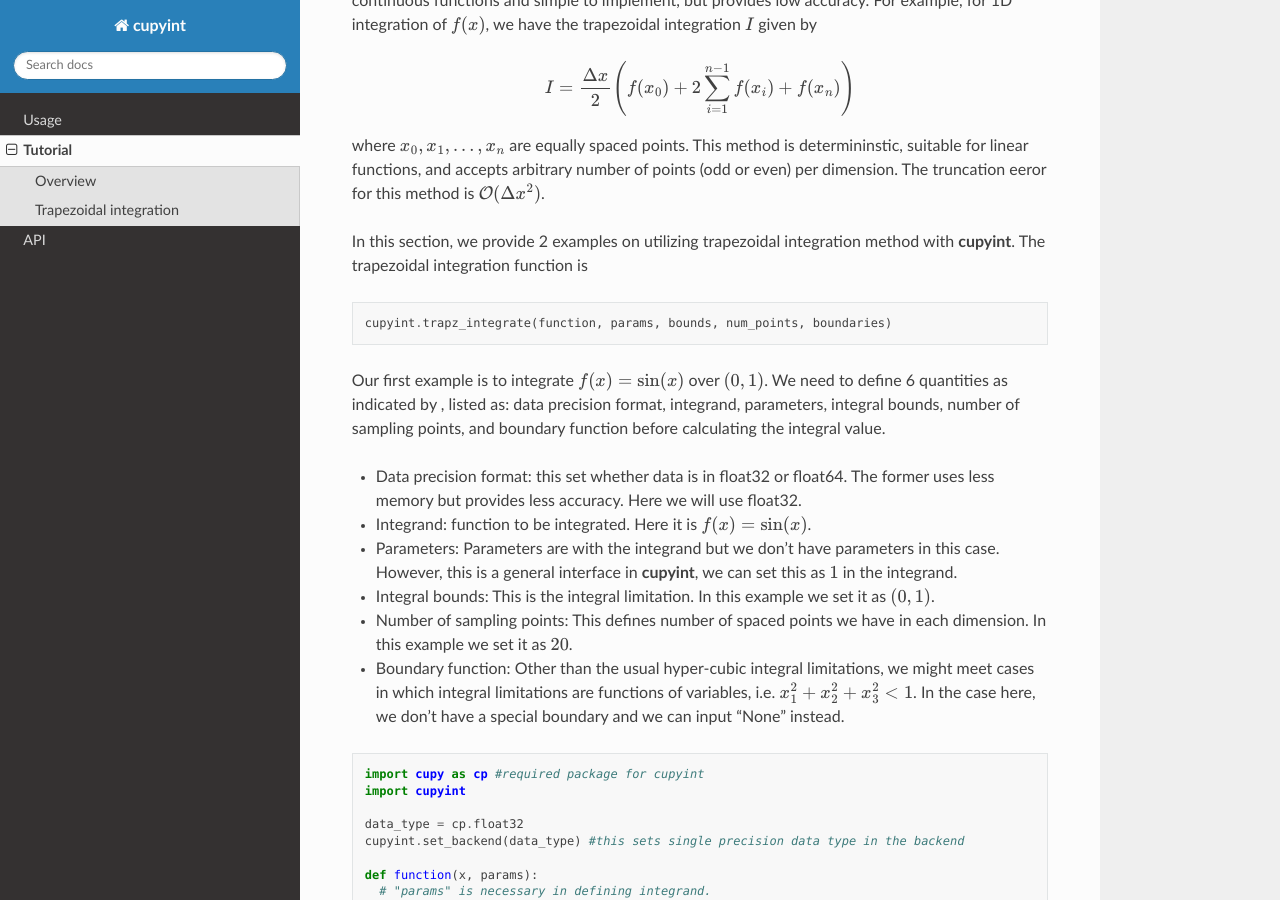
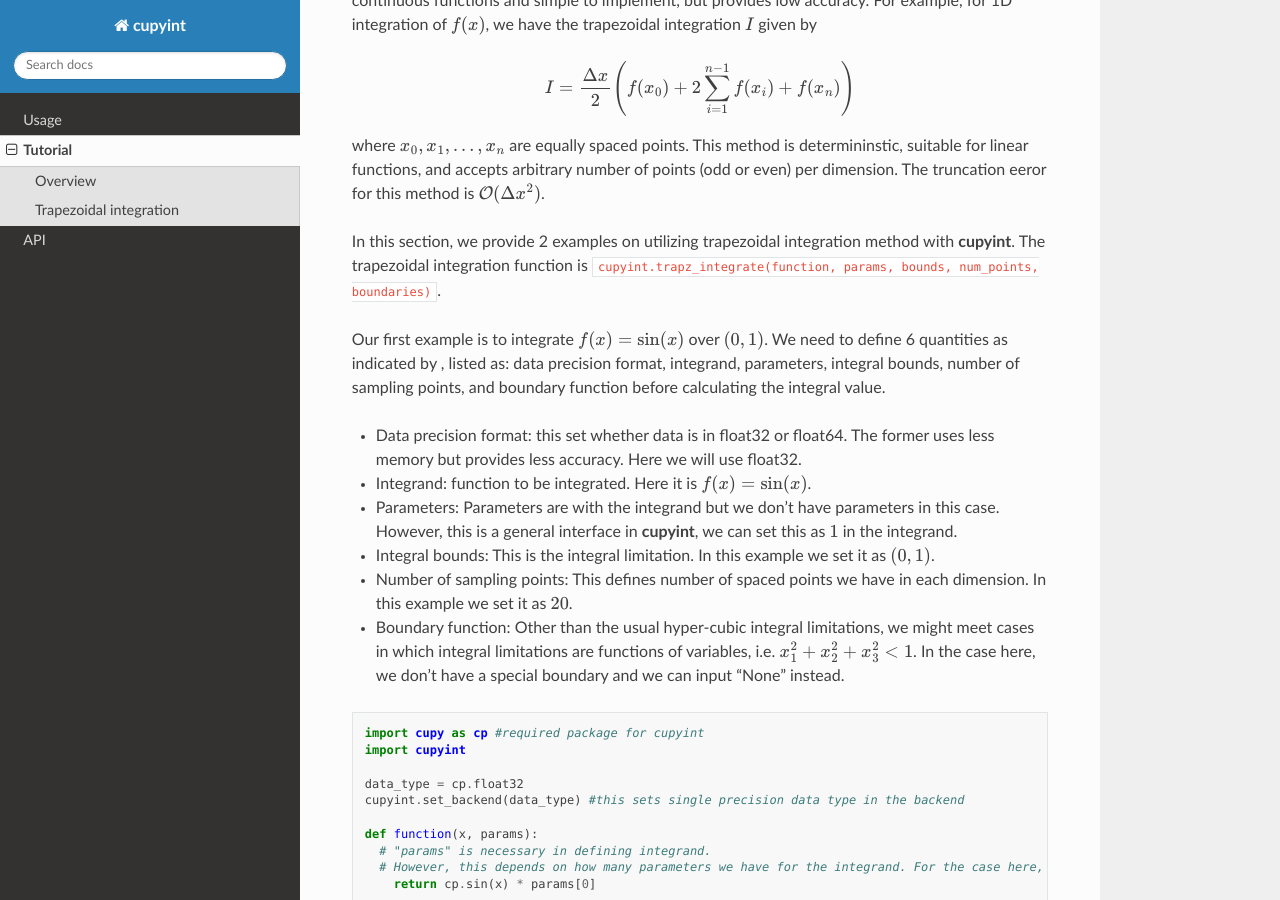
Before and after one commit to ze-ouyang/cupyint_doc, a Sphinx documentation site: the page built from docs/source/tutorial.rst, in a window 1280 px wide and 900 px high, scrolled down 859 px. Built offline with Sphinx 7.4.7 and the Read the Docs theme 3.1.0, drawn with Linux system fonts in a browser that asks for light colours.

Commit message:
Update tutorial.rst

```diff
--- a/docs/source/tutorial.rst
+++ b/docs/source/tutorial.rst
@@ -36,11 +36,7 @@ Trapezoidal integration is based on linear interpolation, which divides the inte
 
 where :math:`x_0, x_1,...,x_n` are equally spaced points. This method is determininstic, suitable for linear functions, and accepts arbitrary number of points (odd or even) per dimension. The truncation eeror for this method is :math:`\mathcal{O}(\Delta x^2)`.
 
-In this section, we provide 2 examples on utilizing trapezoidal integration method with **cupyint**. The trapezoidal integration function is
-
-.. code-block:: python
-
-  cupyint.trapz_integrate(function, params, bounds, num_points, boundaries)
+In this section, we provide 2 examples on utilizing trapezoidal integration method with **cupyint**. The trapezoidal integration function is ``cupyint.trapz_integrate(function, params, bounds, num_points, boundaries)``.
 
 Our first example is to integrate :math:`f(x)=\mathrm{sin}(x)` over :math:`(0,1)`. We need to define 6 quantities as indicated by , listed as: data precision format, integrand, parameters, integral bounds, number of sampling points, and boundary function before calculating the integral value.
 
```
